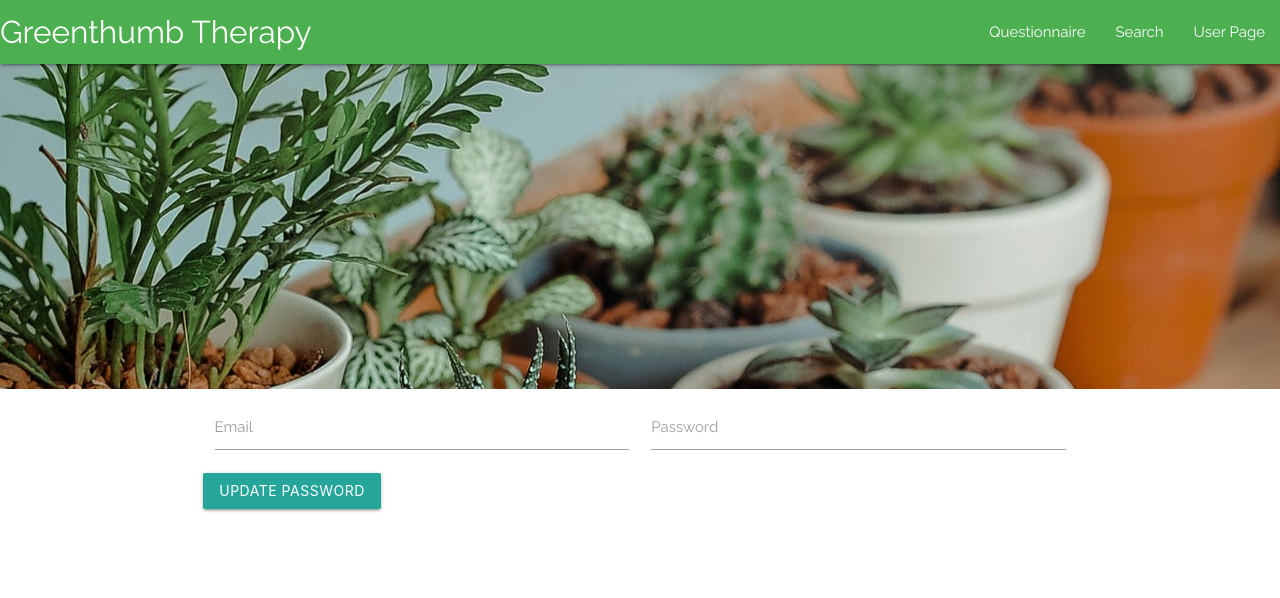
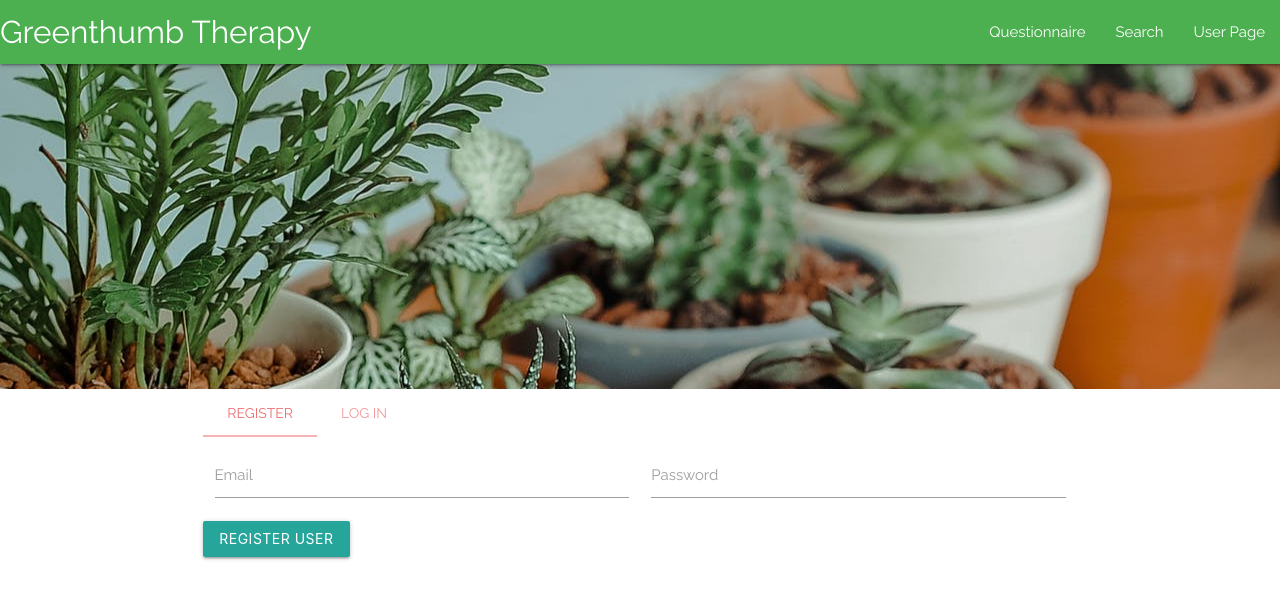
Before and after one commit to homr0/GreenthumbTherapy, a React (Create React App) app in the folder client/: page /register in a window 1280 px wide. Shown: the top 598 px of the page. Built offline with nearby package versions, Linux system fonts and the light colour scheme; a web font is replaced by a local one.

Commit message:
updates to register and login forms

```diff
--- a/client/public/js/index.js
+++ b/client/public/js/index.js
@@ -1,5 +1,6 @@
 document.addEventListener('DOMContentLoaded', function() {
   // Initializes Materialize JavaScript components.
-  var parallax = M.Parallax.init(document.querySelectorAll('.parallax'));
-  var select = M.FormSelect.init(document.querySelectorAll('select'));
+  const parallax = M.Parallax.init(document.querySelectorAll('.parallax'));
+  const select = M.FormSelect.init(document.querySelectorAll('select'));
+  const tabs = M.Tabs.init(document.querySelectorAll('.tabs'));
 });
--- a/client/src/components/Grid/index.js
+++ b/client/src/components/Grid/index.js
@@ -19,9 +19,9 @@ export const Row = ({id, children}) => {
 }
 
 
-export const Col =({ size, children })=> {
+export const Col =({ id, size, children })=> {
   return (
-    <div className={"col " + ((size) ? size : "s12")}>
+    <div className={"col " + ((size) ? size : "s12")} id={id}>
       {children}
     </div>
   );
--- a/client/src/pages/register.js
+++ b/client/src/pages/register.js
@@ -1,12 +1,17 @@
 import React, { Component } from "react";
 import {Btn}  from "../components/Btn";
+import API from "../utils/API";
 import { Input } from "../components/Form";
 import { Col, Row, Container } from "../components/Grid";
 
 export default class Register extends Component {
   state = {
-    email: "",
-    password: ""
+    register_email: "",
+    register_password: "",
+    register_message: "",
+    login_email: "",
+    login_password: "",
+    login_message: ""
   }
 
   onChange = e => {
@@ -24,6 +29,35 @@ export default class Register extends Component {
 
     // Modify this so that the email and password are sent to the API.
     console.log("Need to do something with the email and password.");
+
+    API.registerTest({
+      email: this.state.register_email,
+      password: this.state.register_password
+    })
+    .then(res => this.setState({
+      register_message: res.data
+    }))
+    .catch(err => this.setState({
+      register_message: err.data
+    }));
+
+
+  }
+
+  handleLogin = e => {
+    e.preventDefault();
+
+    API.loginTest({
+      email: this.state.login_email,
+      password: this.state.login_password,
+    })
+    .then(res => this.setState({
+      login_message: res.data
+    }))
+    .catch(err => this.setState({
+      login_message: err.data
+    }));
+
   }
 
   render() {
@@ -31,25 +65,63 @@ export default class Register extends Component {
       <Container>
         <Row>
           <Col>
+            <ul className="tabs">
+              <li className="tab">
+                <a href="#register">Register</a>
+              </li>
+
+              <li className="tab">
+                <a href="#login">Log in</a>
+              </li>
+            </ul>
+          </Col>
+
+          <Col id="register">
             <form>
               <Input
                 size="s6"
-                name="email"
+                name="register_email"
                 type="email"
-                id="email"
+                id="register_email"
                 handleInputChange={this.onChange}
                 >Email</Input>
 
                 <Input
                   size="s6"
-                  name="password"
+                  name="register_password"
                   type="password"
-                  id="password"
+                  id="register_password"
                   handleInputChange={this.onChange}
                   >Password</Input>
 
-                  <Btn handleClickEvent={this.handleFormSubmit}>Update Password</Btn>
+                  <Btn handleClickEvent={this.handleFormSubmit}>Register User</Btn>
+
+                  <p>{this.state.register_message}</p>
             </form>
+          </Col>
+
+          <Col id="login">
+          <form>
+              <Input
+                size="s6"
+                name="login_email"
+                type="email"
+                id="login_email"
+                handleInputChange={this.onChange}
+                >Email</Input>
+
+                <Input
+                  size="s6"
+                  name="login_password"
+                  type="password"
+                  id="login_password"
+                  handleInputChange={this.onChange}
+                  >Password</Input>
+
+                  <Btn handleClickEvent={this.handleFormSubmit}>Login User</Btn>
+
+                  <p>{this.state.login_message}</p>
+              </form>
           </Col>
         </Row>
       </Container>
```
